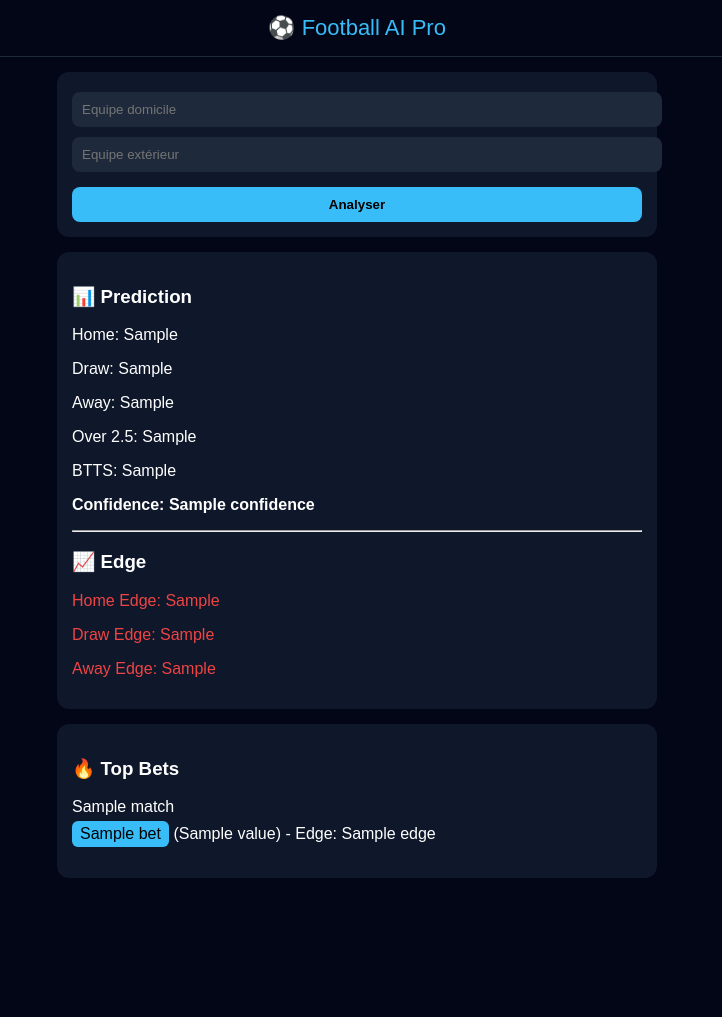
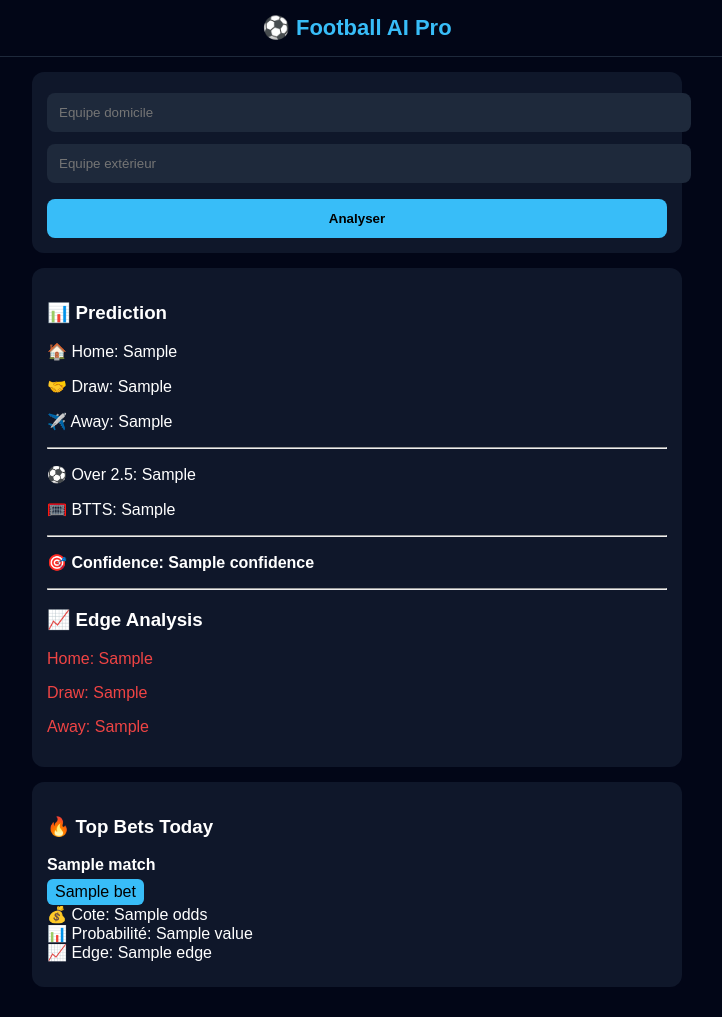
Before and after one commit to pirate-225/football-ai-api, a Flask app: template templates/index.html in a window 1280 px wide. Shown: the whole page, without its empty margins (283-1005 px from the left). Before the commit the page ends 878 px from the top, so only its background shows below. Run offline with Flask 3, Linux system fonts and the light colour scheme; the template is opened without the code that fills it: most values are stand-ins (such as "Sample title", 1, 10 or a date in 2020).

Commit message:
full premium UI with odds + edge

```diff
--- a/templates/index.html
+++ b/templates/index.html
@@ -7,26 +7,30 @@
 <style>
 
 body {
-    font-family: Arial;
+    font-family: Arial, sans-serif;
     background: #020617;
     color: white;
     margin: 0;
 }
 
+/* HEADER */
 header {
     padding: 15px;
     text-align: center;
     font-size: 22px;
+    font-weight: bold;
     color: #38bdf8;
     border-bottom: 1px solid #1e293b;
 }
 
+/* CONTAINER */
 .container {
-    max-width: 600px;
+    max-width: 650px;
     margin: auto;
     padding: 15px;
 }
 
+/* CARD */
 .card {
     background: #0f172a;
     padding: 15px;
@@ -34,26 +38,30 @@ header {
     margin-bottom: 15px;
 }
 
+/* INPUT */
 input {
     width: 100%;
-    padding: 10px;
-    margin: 5px 0;
+    padding: 12px;
+    margin: 6px 0;
     border-radius: 8px;
     border: none;
     background: #1e293b;
     color: white;
 }
 
+/* BUTTON */
 button {
     width: 100%;
-    padding: 10px;
+    padding: 12px;
     background: #38bdf8;
     border: none;
     border-radius: 8px;
     margin-top: 10px;
     font-weight: bold;
+    cursor: pointer;
 }
 
+/* BET TAG */
 .bet {
     background: #38bdf8;
     color: black;
@@ -63,12 +71,28 @@ button {
     margin-top: 5px;
 }
 
+/* EDGE COLORS */
 .edge-pos {
     color: #22c55e;
 }
-
 .edge-neg {
     color: #ef4444;
+}
+
+/* AUTOCOMPLETE */
+.suggestions {
+    background: #1e293b;
+    border-radius: 8px;
+    max-height: 150px;
+    overflow-y: auto;
+}
+.suggestions div {
+    padding: 8px;
+    cursor: pointer;
+}
+.suggestions div:hover {
+    background: #38bdf8;
+    color: black;
 }
 
 </style>
@@ -80,85 +104,135 @@ button {
 
 <div class="container">
 
-<!-- FORM -->
+<!-- 🔍 SEARCH -->
 <div class="card">
+
 <form method="POST">
 
-<input list="teams" name="home_team" placeholder="Equipe domicile">
-<input list="teams" name="away_team" placeholder="Equipe extérieur">
+<input type="text" id="home" name="home_team" placeholder="Equipe domicile">
+<div id="home_suggestions" class="suggestions"></div>
 
-<datalist id="teams">
-{% for team in teams["Team"] %}
-<option value="{{ team }}">
-{% endfor %}
-</datalist>
+<input type="text" id="away" name="away_team" placeholder="Equipe extérieur">
+<div id="away_suggestions" class="suggestions"></div>
 
 <button type="submit">Analyser</button>
 
 </form>
+
 </div>
 
-<!-- RESULT -->
+<!-- 📊 RESULT -->
 {% if result %}
 <div class="card">
 
 <h3>📊 Prediction</h3>
 
-<p>Home: {{ result.prob_home }}</p>
-<p>Draw: {{ result.prob_draw }}</p>
-<p>Away: {{ result.prob_away }}</p>
-
-<p>Over 2.5: {{ result.prob_over }}</p>
-<p>BTTS: {{ result.prob_btts }}</p>
-
-<p><strong>Confidence: {{ result.confidence }}</strong></p>
+<p>🏠 Home: {{ result.prob_home }}</p>
+<p>🤝 Draw: {{ result.prob_draw }}</p>
+<p>✈️ Away: {{ result.prob_away }}</p>
 
 <hr>
 
-<h3>📈 Edge</h3>
+<p>⚽ Over 2.5: {{ result.prob_over }}</p>
+<p>🥅 BTTS: {{ result.prob_btts }}</p>
+
+<hr>
+
+<p><strong>🎯 Confidence: {{ result.confidence }}</strong></p>
+
+<hr>
+
+<h3>📈 Edge Analysis</h3>
 
 <p class="{{ 'edge-pos' if result.edge_home > 0 else 'edge-neg' }}">
-Home Edge: {{ result.edge_home }}
+Home: {{ result.edge_home }}
 </p>
 
 <p class="{{ 'edge-pos' if result.edge_draw > 0 else 'edge-neg' }}">
-Draw Edge: {{ result.edge_draw }}
+Draw: {{ result.edge_draw }}
 </p>
 
 <p class="{{ 'edge-pos' if result.edge_away > 0 else 'edge-neg' }}">
-Away Edge: {{ result.edge_away }}
+Away: {{ result.edge_away }}
 </p>
 
 </div>
 {% endif %}
 
-<!-- TOP BETS -->
+<!-- 🔥 TOP BETS -->
 <div class="card">
 
-<h3>🔥 Top Bets</h3>
+<h3>🔥 Top Bets Today</h3>
 
 {% if top_bets %}
     {% for bet in top_bets %}
-        <p>
-        {{ bet.match }} <br>
-        <span class="bet">{{ bet.bet }}</span>
+        <div style="margin-bottom: 10px;">
 
-        {% if bet.value %}
-        ({{ bet.value }})
-        {% endif %}
+            <strong>{{ bet.match }}</strong><br>
 
-        {% if bet.edge %}
-        - Edge: {{ bet.edge }}
-        {% endif %}
-        </p>
+            <span class="bet">{{ bet.bet }}</span>
+
+            {% if bet.odds %}
+            <br>💰 Cote: {{ bet.odds }}
+            {% endif %}
+
+            <br>📊 Probabilité: {{ bet.value }}
+
+            {% if bet.edge %}
+            <br>📈 Edge: {{ bet.edge }}
+            {% endif %}
+
+        </div>
     {% endfor %}
 {% else %}
-    <p>❌ Aucun bet aujourd’hui</p>
+    <p>❌ Aucun bet intéressant aujourd’hui</p>
 {% endif %}
 
 </div>
 
 </div>
 
+<!-- 🔥 AUTOCOMPLETE SCRIPT -->
+<script>
+
+const teams = {{ teams["Team"].tolist() | tojson }};
+
+function setupSearch(inputId, suggestionId) {
+
+    const input = document.getElementById(inputId);
+    const box = document.getElementById(suggestionId);
+
+    input.addEventListener("input", function() {
+
+        const value = this.value.toLowerCase();
+        box.innerHTML = "";
+
+        if (value.length < 2) return;
+
+        const filtered = teams
+            .filter(t => t.toLowerCase().includes(value))
+            .slice(0, 5);
+
+        filtered.forEach(team => {
+
+            const div = document.createElement("div");
+            div.textContent = team;
+
+            div.onclick = () => {
+                input.value = team;
+                box.innerHTML = "";
+            };
+
+            box.appendChild(div);
+
+        });
+    });
+}
+
+setupSearch("home", "home_suggestions");
+setupSearch("away", "away_suggestions");
+
+</script>
+
 </body>
 </html>
```
Also changed, not shown: top_bets.py (+16 -10 lines).
